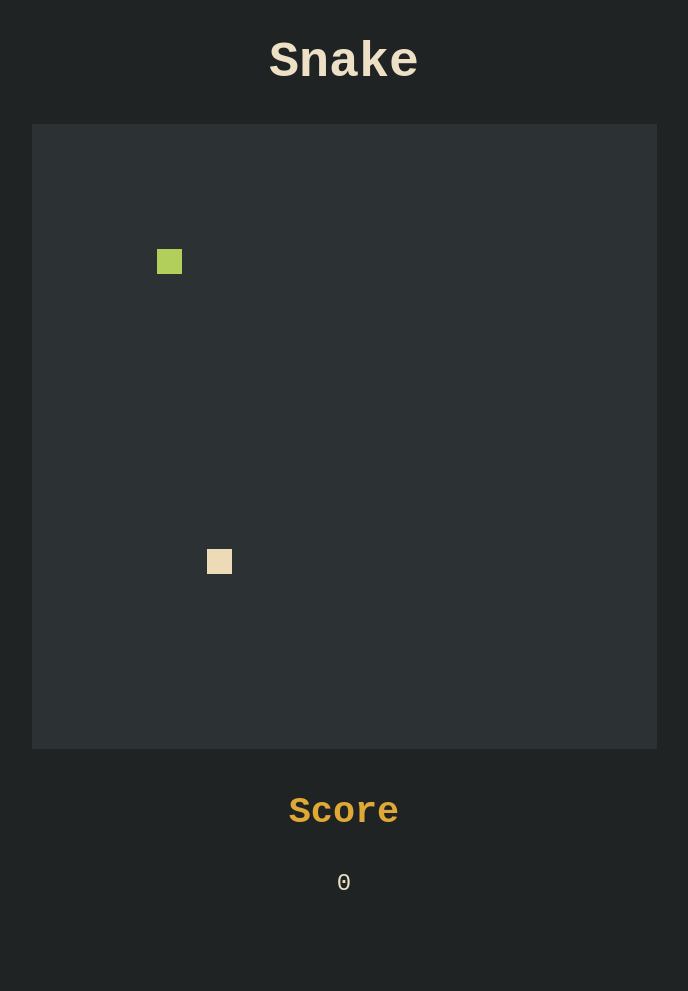
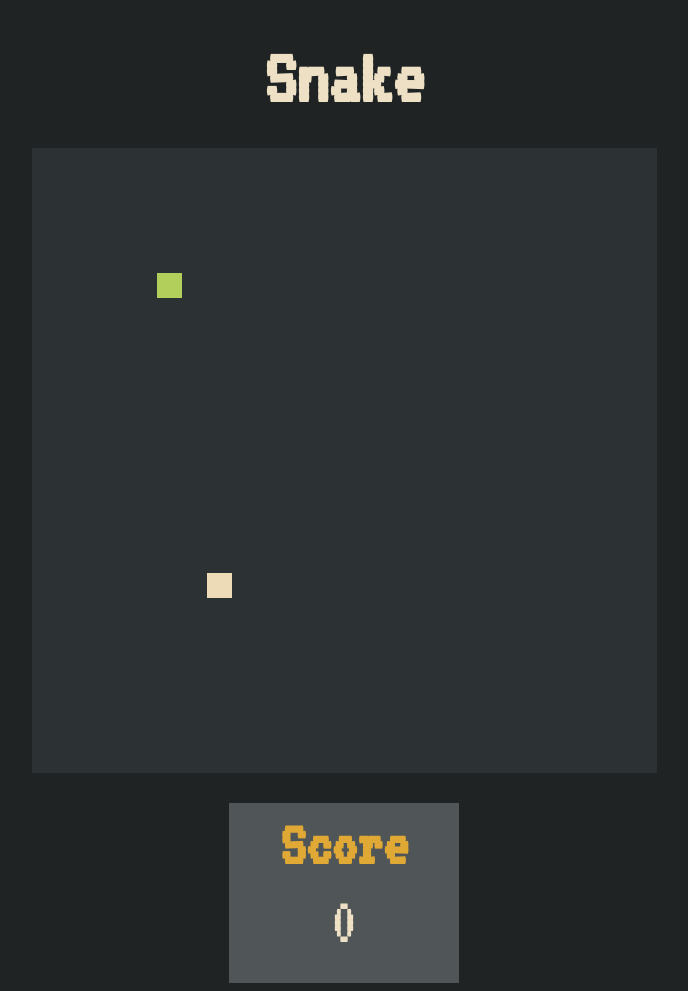
Before and after one commit to git-chad/snake, a plain HTML site: page index.html in a window 1280 px wide. Shown: the whole page, without its empty margins (296-984 px from the left). Before the commit the page ends 905 px from the top, so only its background shows below. Drawn offline with Linux system fonts and the light colour scheme.

Commit message:
a bit of styling

```diff
--- a/index.html
+++ b/index.html
@@ -6,6 +6,10 @@
         <title>Snake</title>
         <link rel="stylesheet" href="./style.css">
         <script src="./snake.js"></script>
+
+        <link rel="preconnect" href="https://fonts.googleapis.com">
+        <link rel="preconnect" href="https://fonts.gstatic.com" crossorigin>
+        <link href="https://fonts.googleapis.com/css2?family=VT323&display=swap" rel="stylesheet">
     </head>
 
     <body>
--- a/style.css
+++ b/style.css
@@ -1,26 +1,48 @@
+* {
+
+    font-family: 'VT323', monospace;
+}
+
 body {
-    font-family : 'Courier New', Courier, monospace;
+
     text-align : center;
+    background-color: rgb(31, 35, 36);
 
-    background-color: rgb(31, 35, 36);
+    display : flex;
+    align-items : center;
+    flex-direction: column;
 }
 
 #title {
 
-    font-size : 50px;
-    font-weight : bolder;
+    font-size : 5rem;
+    color : rgb(237, 224, 197);
+    margin : 30px;
 
-    color : rgb(237, 224, 197);
+}
+
+#scoreboard {
+
+    background-color: rgb(80, 86, 87);
+
+    display : flex;
+    align-items: center;
+    flex-direction : column;
+
+    width : 230px;
+    height : 180px;
+    margin-top: 30px;
 }
 
 #scoreboard h3 {
 
     color : rgb(224, 168, 52);
-    font-size : 2.3rem;
+    font-size : 4rem;
+    margin : 10px;
 }
 
 #scoreboard div {
 
     color : rgb(237, 224, 197);
-    font-size : 1.5rem;
+    font-size : 4.3rem;
 }
```
